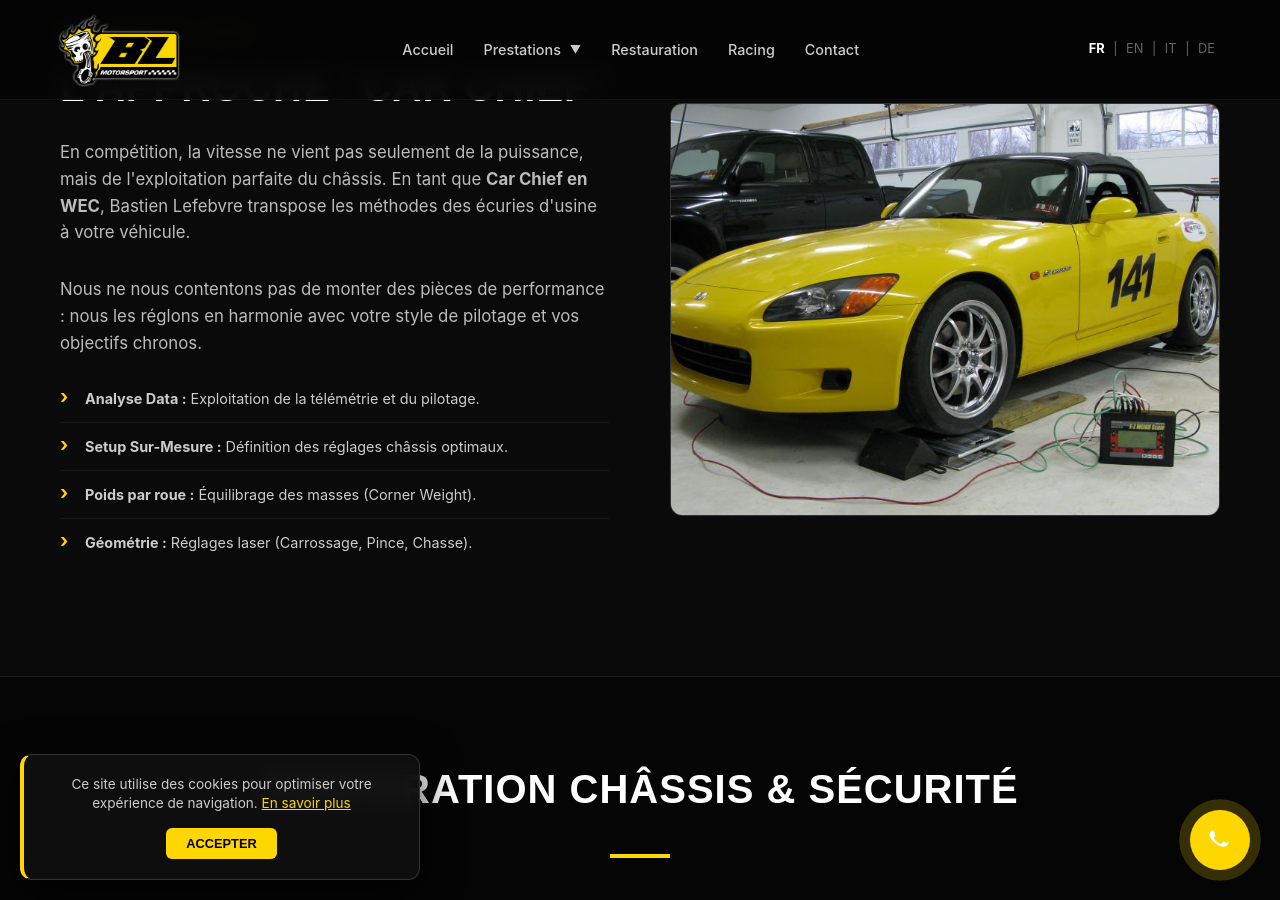
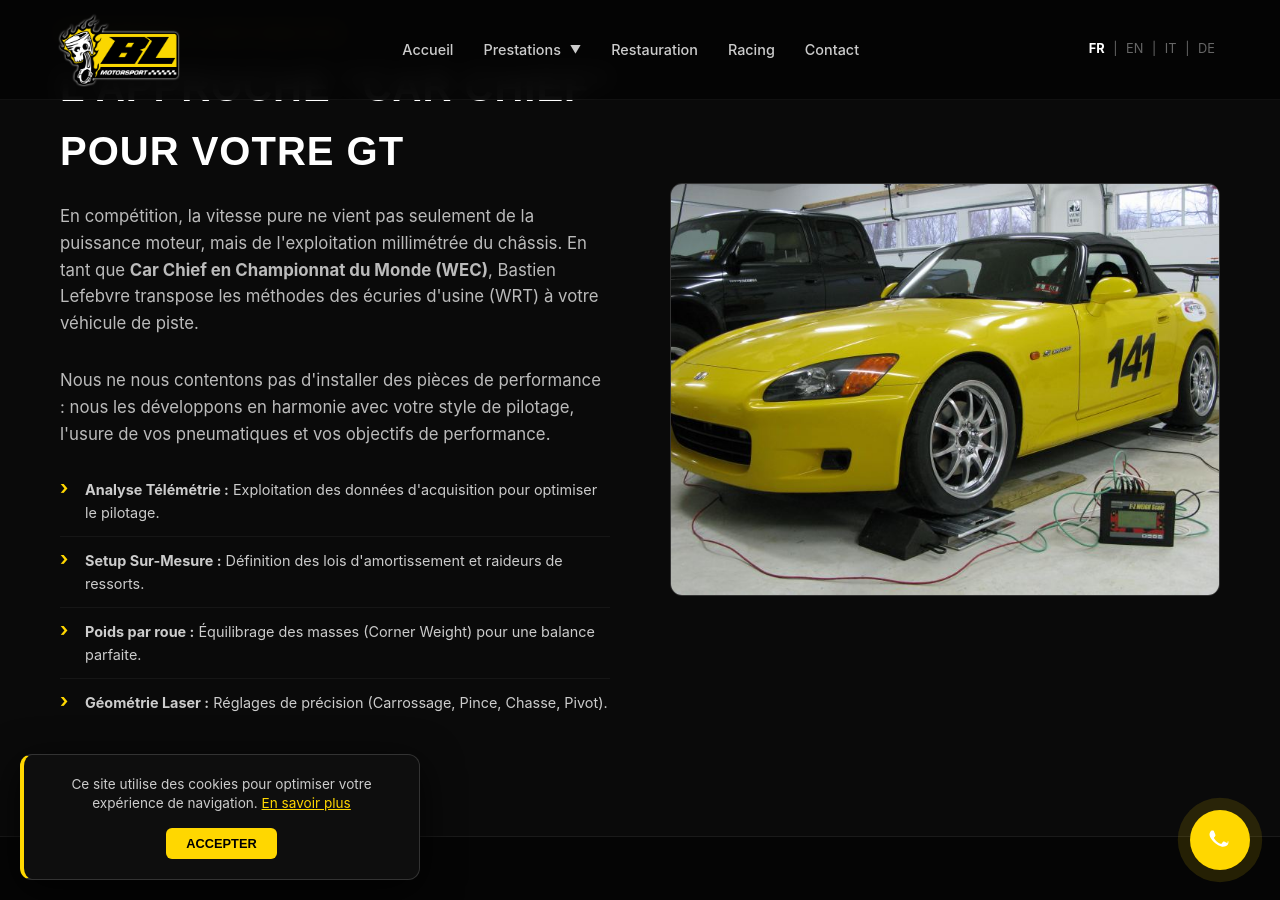
Before and after one commit to DuvalDVL/bl-motorsport, a Jekyll site: the page built from fr/competition-racing.html, in a window 1280 px wide and 900 px high, scrolled down 732 px. Built offline with Jekyll 4.4.1, drawn with Linux system fonts in a browser that asks for light colours; some of the changed text lies outside the part shown.

Commit message:
Update competition-racing.html

```diff
--- a/fr/competition-racing.html
+++ b/fr/competition-racing.html
@@ -1,25 +1,25 @@
 ---
 layout: default
-title: Département Racing & Trackday Megève - B.L Motorsport
-description: "Préparation et optimisation de véhicules de compétition en Haute-Savoie. Setup châssis, assistance circuit et expertise WEC par un Car Chief international."
+title: Préparation Racing & Trackday Porsche Haute-Savoie | B.L Motorsport
+description: "Optimisation châssis et préparation Trackday à Combloux. Expertise Car Chief WEC : poids par roue, géométrie laser et assistance circuit Megève, Genève, 74."
 permalink: /fr/competition-racing-trackday/
 lang: fr
 ---
 
 <section class="hero-section" style="height: 75vh;">
-  <div class="hero-bg" style="background-image: url('{{ '/assets/img/racing-bg.jpg' | relative_url }}');"></div>
+  <div class="hero-bg" style="background-image: url('{{ '/assets/img/racing-bg.jpg' | relative_url }}');" role="img" aria-label="Préparation de Porsche GT3 RS pour la compétition en atelier"></div>
   <div class="hero-overlay"></div>
   <div class="container hero-content">
     <div class="hero-badge" style="display: inline-block; background: #FFD700; color: black; padding: 5px 15px; font-weight: bold; text-transform: uppercase; margin-bottom: 20px; font-size: 0.8rem; border-radius: 4px;">
-      WEC WORLD ENDURANCE CHAMPIONSHIP EXPERTISE
+      EXPERTISE CAR CHIEF WEC (WORLD ENDURANCE CHAMPIONSHIP)
     </div>
     <h1 class="hero-title">
       INGÉNIERIE DE <br>
       <span class="text-gradient">COMPÉTITION</span>
     </h1>
     <p class="hero-subtitle">
-      Du Trackday au Championnat GT.<br>
-      Optimisez vos performances grâce à une méthodologie de niveau mondial.
+      Du Trackday privé au Championnat GT National & International.<br>
+      Optimisez vos chronos grâce à une méthodologie de réglage de niveau mondial.
     </p>
     <div class="hero-actions">
       <a href="{{ site.company.whatsapp_link }}" class="btn btn-primary">Étude de projet Racing</a>
@@ -31,24 +31,24 @@ lang: fr
   <div class="container">
     <div class="service-grid-layout">
       <div class="service-text">
-        <span class="service-subtitle">PERFORMANCE & DATA</span>
-        <h2>L'APPROCHE "CAR CHIEF"</h2>
+        <span class="service-subtitle">PERFORMANCE & DATA ANALYSIS</span>
+        <h2>L'APPROCHE "CAR CHIEF" POUR VOTRE GT</h2>
         <p>
-          En compétition, la vitesse ne vient pas seulement de la puissance, mais de l'exploitation parfaite du châssis. En tant que <strong>Car Chief en WEC</strong>, Bastien Lefebvre transpose les méthodes des écuries d'usine à votre véhicule.
+          En compétition, la vitesse pure ne vient pas seulement de la puissance moteur, mais de l'exploitation millimétrée du châssis. En tant que <strong>Car Chief en Championnat du Monde (WEC)</strong>, Bastien Lefebvre transpose les méthodes des écuries d'usine (WRT) à votre véhicule de piste.
         </p>
         <p>
-          Nous ne nous contentons pas de monter des pièces de performance : nous les réglons en harmonie avec votre style de pilotage et vos objectifs chronos.
+          Nous ne nous contentons pas d'installer des pièces de performance : nous les développons en harmonie avec votre style de pilotage, l'usure de vos pneumatiques et vos objectifs de performance.
         </p>
         <ul class="check-list">
-          <li><strong>Analyse Data :</strong> Exploitation de la télémétrie et du pilotage.</li>
-          <li><strong>Setup Sur-Mesure :</strong> Définition des réglages châssis optimaux.</li>
-          <li><strong>Poids par roue :</strong> Équilibrage des masses (Corner Weight).</li>
-          <li><strong>Géométrie :</strong> Réglages laser (Carrossage, Pince, Chasse).</li>
+          <li><strong>Analyse Télémétrie :</strong> Exploitation des données d'acquisition pour optimiser le pilotage.</li>
+          <li><strong>Setup Sur-Mesure :</strong> Définition des lois d'amortissement et raideurs de ressorts.</li>
+          <li><strong>Poids par roue :</strong> Équilibrage des masses (Corner Weight) pour une balance parfaite.</li>
+          <li><strong>Géométrie Laser :</strong> Réglages de précision (Carrossage, Pince, Chasse, Pivot).</li>
         </ul>
       </div>
       <div class="service-image">
         <div class="img-wrapper">
-          <img src="{{ '/assets/img/setup-racing.jpg' | relative_url }}" alt="Réglage châssis compétition Haute-Savoie">
+          <img src="{{ '/assets/img/setup-racing.jpg' | relative_url }}" alt="Réglage châssis et poids par roue de compétition à l'atelier B.L Motorsport">
         </div>
       </div>
     </div>
@@ -58,39 +58,39 @@ lang: fr
 <section class="services-section" style="background-color: #050505; padding: 80px 0;">
   <div class="container">
     <div class="section-header text-center">
-      <h2>PRÉPARATION CHÂSSIS & SÉCURITÉ</h2>
+      <h2>CHÂSSIS, SÉCURITÉ & ENDURANCE</h2>
       <div class="divider-yellow"></div>
     </div>
 
     <div class="services-grid">
       <div class="service-card">
         <h3>LIAISON AU SOL</h3>
-        <p>Le seul lien entre vous et la piste.</p>
+        <p>Le seul lien entre votre pilotage et la piste. Nous optimisons chaque degré de liberté de vos trains roulants.</p>
         <ul class="check-list">
-          <li>Montage Combinés Filetés (Öhlins, KW, Bilstein)</li>
-          <li>Optimisation des trains roulants</li>
-          <li>Réglage cinématique complet</li>
+          <li>Combinés Filetés (Öhlins, KW Motorsport, Bilstein)</li>
+          <li>Remplacement silentblocs par rotules Uniball</li>
+          <li>Optimisation de la cinématique de suspension</li>
         </ul>
       </div>
 
       <div class="service-card featured">
         <div class="card-badge">NORMES FIA</div>
         <h3>SÉCURITÉ & HABITACLE</h3>
-        <p>Préparation de la cellule de pilotage aux standards internationaux.</p>
+        <p>Préparation de la cellule de pilotage selon les standards de sécurité internationaux les plus stricts.</p>
         <ul class="check-list">
-          <li>Installation Baquets & Harnais</li>
-          <li>Systèmes d'extinction automatique</li>
-          <li>Optimisation du poste de pilotage</li>
+          <li>Installation sièges Baquets & Harnais FIA</li>
+          <li>Pose d'arceaux cage et demi-arceaux (Rollbar)</li>
+          <li>Systèmes d'extinction automatique & Coupe-circuit</li>
         </ul>
       </div>
 
       <div class="service-card">
         <h3>FREINAGE ENDURANCE</h3>
-        <p>Enchaînez les tours sans perte d'efficacité (Fading).</p>
+        <p>Enchaînez les relais sans aucune perte d'efficacité ni phénomène de fading.</p>
         <ul class="check-list">
-          <li>Kits gros freins & Plaquettes Racing</li>
-          <li>Liquide Haute Température (RBF 700)</li>
-          <li>Refroidissement sur mesure</li>
+          <li>Kits gros freins & Plaquettes Racing (Pagid, Endless)</li>
+          <li>Liquide Haute Température (Castrol SRF, RBF 700)</li>
+          <li>Refroidissement sur mesure & Durites aviation</li>
         </ul>
       </div>
     </div>
@@ -101,20 +101,21 @@ lang: fr
   <div class="container">
     <div class="section-header text-center">
       <h2 style="font-size: 2rem;">L'EXPERTISE EN ACTION</h2>
-      <p style="color: #666; margin-bottom: 40px;">Assistance circuit, Setup et Management technique.</p>
+      <div class="divider-yellow"></div>
+      <p style="color: #666; margin-top: 20px; margin-bottom: 40px;">Assistance circuit, Setup technique et Management de course.</p>
     </div>
 
     <div class="gallery-grid">
       <div class="gallery-item">
-        <img src="{{ '/assets/img/racing-1.jpg' | relative_url }}" alt="Assistance Stand Racing">
+        <img src="{{ '/assets/img/racing-1.jpg' | relative_url }}" alt="Assistance technique en stand lors d'une course GT">
         <div class="gallery-caption">ASSISTANCE STAND</div>
       </div>
       <div class="gallery-item">
-        <img src="{{ '/assets/img/racing-2.jpg' | relative_url }}" alt="Action piste GT3 RS">
+        <img src="{{ '/assets/img/racing-2.jpg' | relative_url }}" alt="Optimisation setup sur Porsche GT3 RS en action piste">
         <div class="gallery-caption">ACTION PISTE</div>
       </div>
       <div class="gallery-item">
-        <img src="{{ '/assets/img/racing-3.jpg' | relative_url }}" alt="Détail technique amortisseur">
+        <img src="{{ '/assets/img/racing-3.jpg' | relative_url }}" alt="Détail technique réglage combiné fileté Öhlins">
         <div class="gallery-caption">DÉTAIL TECHNIQUE</div>
       </div>
     </div>
@@ -123,26 +124,26 @@ lang: fr
 
 <section style="padding: 80px 0; background: #050505;">
   <div class="container text-center">
-    <h3 style="margin-bottom: 20px; color: white;">SPÉCIALISTE MODÈLES "GT"</h3>
+    <h2 style="margin-bottom: 20px; color: white; font-size: 1.8rem;">SPÉCIALISTE MODÈLES "GT"</h2>
     <div class="brand-flex-container">
-      <span class="brand-item">PORSCHE GT3 / RS / CUP</span>
-      <span class="brand-item">BMW M / CS / CSL</span>
-      <span class="brand-item">FERRARI CHALLENGE</span>
-      <span class="brand-item">LOTUS EXIGE / ELISE</span>
-      <span class="brand-item">AUDI RS / R8</span>
+      <span class="brand-item">PORSCHE GT3 / RS / CUP / GT4</span>
+      <span class="brand-item">BMW M / CS / CSL (M2, M3, M4)</span>
+      <span class="brand-item">FERRARI CHALLENGE / 458 / 488</span>
+      <span class="brand-item">LOTUS EXIGE / ELISE / EMIRA</span>
+      <span class="brand-item">AUDI R8 / RS3 / RS4</span>
     </div>
-    <p style="margin-top: 50px; color: #FFD700; font-style: italic; font-weight: bold; text-align: center; width: 100%;">
-      ... et préparation sur mesure pour tout véhicule de sport.
+    <p style="margin-top: 50px; color: #FFD700; font-style: italic; font-weight: bold;">
+      ... et préparation sur mesure pour tout véhicule de sport & compétition.
     </p>
   </div>
 </section>
 
-<section style="padding: 100px 0; background: linear-gradient(rgba(0,0,0,0.9), rgba(0,0,0,0.9)), url('{{ '/assets/img/hero-bg.jpg' | relative_url }}'); background-size: cover; background-attachment: fixed; text-align: center; border-top: 1px solid #222;">
+<section style="padding: 100px 0; background: linear-gradient(rgba(0,0,0,0.95), rgba(0,0,0,0.95)), url('{{ '/assets/img/hero-bg.jpg' | relative_url }}'); background-size: cover; background-attachment: fixed; text-align: center; border-top: 1px solid #222;">
   <div class="container">
     <span style="color: #FFD700; font-weight: bold; letter-spacing: 2px; font-size: 0.9rem; text-transform: uppercase;">Prêt pour le chrono ?</span>
     <h2 style="font-size: 2.5rem; margin-top: 15px; margin-bottom: 20px;">L'EXPERTISE SANS LA CONTRAINTE</h2>
     <p style="color: #ccc; max-width: 700px; margin: 0 auto 40px auto; font-size: 1.1rem; line-height: 1.8;">
-      Confiez-nous la préparation de votre sortie circuit. Nous organisons le transport de votre véhicule depuis <strong>Megève, Chamonix ou Genève</strong> vers l'atelier ou directement sur le circuit de votre choix.
+      Confiez-nous la préparation de votre sortie circuit. Nous organisons le <strong>transport sécurisé en remorque fermée</strong> de votre véhicule depuis Megève, Chamonix ou Genève vers l'atelier ou directement sur le circuit de votre choix.
     </p>
     <div class="hero-actions">
       <a href="{{ site.company.whatsapp_link }}" class="btn btn-primary">Lancer mon programme Racing</a>
```
